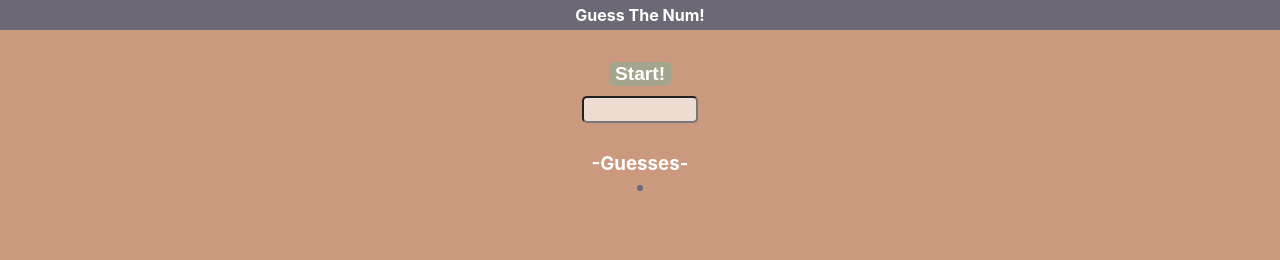
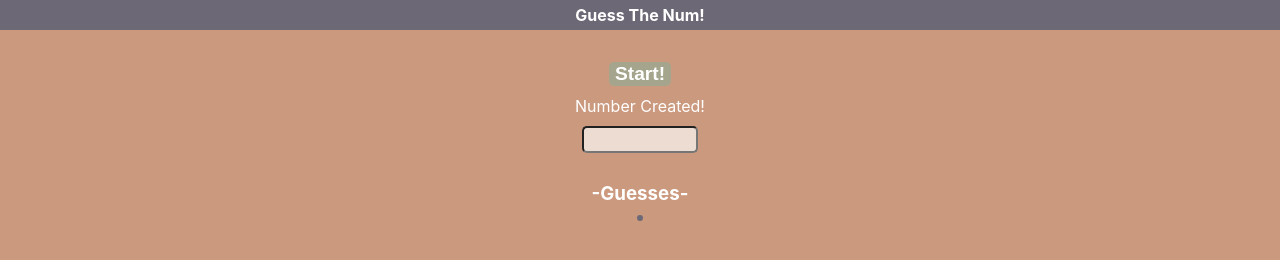
Before and after one commit to vgenov-py/vgenov-py.github.io, a plain HTML site: page numbers.html in a window 1280 px wide. Both pictures are taken after a click on the button "Start!". Drawn offline with Linux system fonts and the light colour scheme.

Commit message:
All working now

```diff
--- a/numbers.html
+++ b/numbers.html
@@ -16,6 +16,7 @@
         <input type="text" id="numToGuess" style="display: none" />
         <button id="makeARandom" class="button">Start!</button>
     </div>
+    <div class="container" id="numberStatus"></div>
     <div class="container">
         <label for="user"></label>
         <input type="text" id="user" class="textInput" />
--- a/numbers.js
+++ b/numbers.js
@@ -1,4 +1,5 @@
 const numToGuess = () => {
+    const numberStatus = document.querySelector("#numberStatus");
     const pc = document.querySelector("#numToGuess");
     let array = "";
     const random = () => Math.ceil(Math.random() * 9).toString();
@@ -9,7 +10,7 @@ const numToGuess = () => {
             i++;
         }
     }
-    return (pc.value = array);
+    return (pc.value = array), (numberStatus.innerText = "Number Created!");
 };
 
 const makeARandom = document.querySelector("#makeARandom");
```
